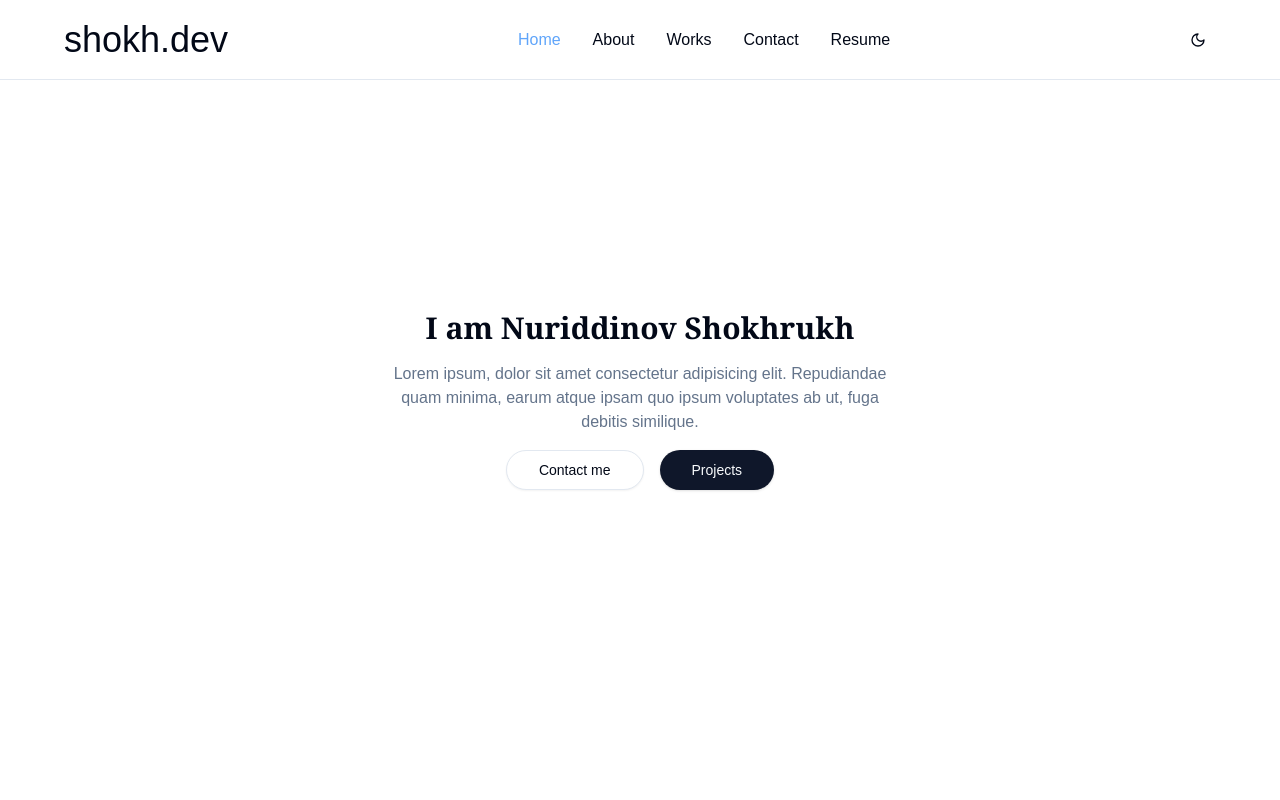
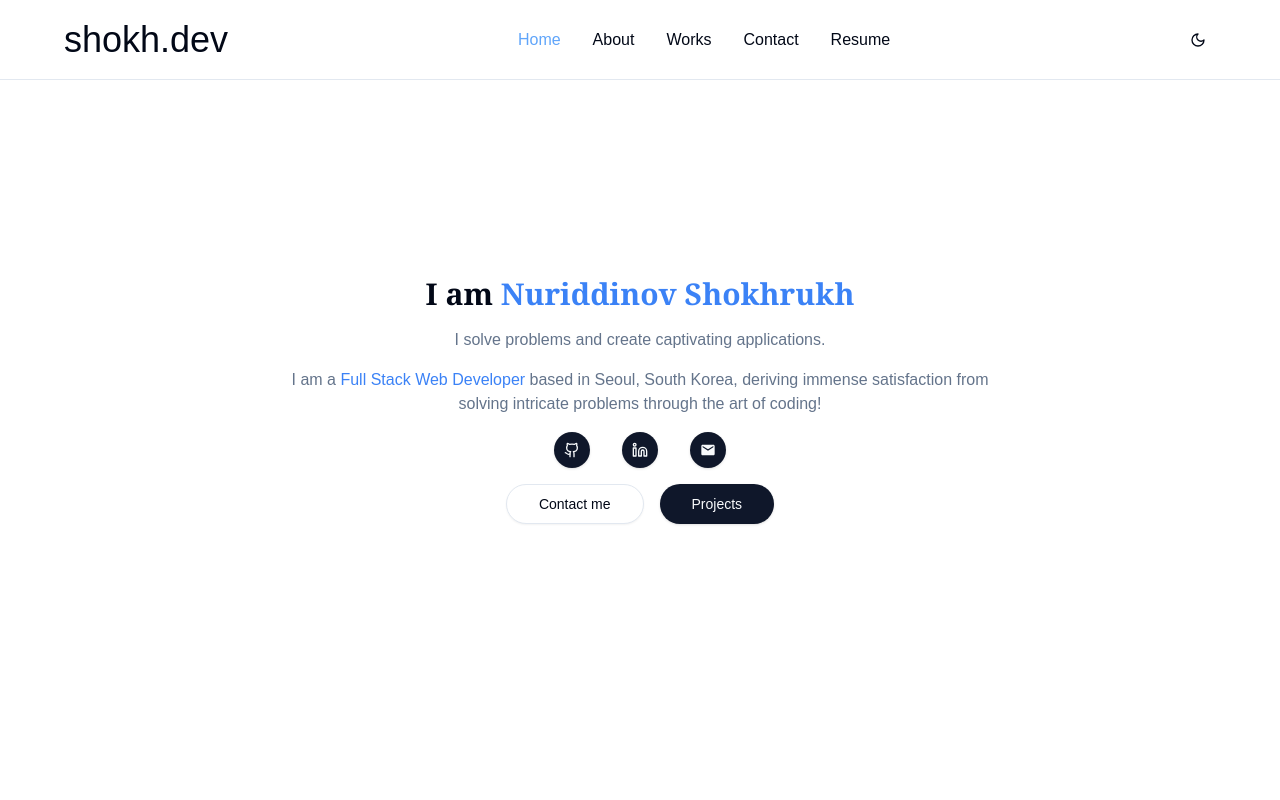
Before and after one commit to frontend-tester02/startup-project, a Next.js app: page / in a window 1280 px wide. Shown: the top 800 px of the page. Built offline with nearby package versions, Linux system fonts and the light colour scheme.

Commit message:
Update hero section adding personal links

```diff
--- a/app/(root)/(home)/_components/hero.tsx
+++ b/app/(root)/(home)/_components/hero.tsx
@@ -1,19 +1,42 @@
 import { Button } from '@/components/ui/button'
+import { Github, Linkedin } from 'lucide-react'
 import Link from 'next/link'
+import { MdEmail } from 'react-icons/md'
 
 function Hero() {
 	return (
 		<>
 			<div className='mx-auto flex justify-center min-h-screen max-w-6xl gap-8 text-center max-md:mt-32'>
-				<div className='w-[500px] flex flex-col space-y-4 self-center'>
+				<div className='w-[700px] flex flex-col space-y-4 self-center'>
 					<h1 className='font-serif text-3xl font-bold'>
-						I am Nuriddinov Shokhrukh
+						I am <span className='text-blue-500'>Nuriddinov Shokhrukh</span>
 					</h1>
 					<p className='text-muted-foreground'>
-						Lorem ipsum, dolor sit amet consectetur adipisicing elit.
-						Repudiandae quam minima, earum atque ipsam quo ipsum voluptates ab
-						ut, fuga debitis similique.
+						I solve problems and create captivating applications.
 					</p>
+					<p className='text-muted-foreground'>
+						I am a{' '}
+						<span className='text-blue-500'>Full Stack Web Developer</span>{' '}
+						based in Seoul, South Korea, deriving immense satisfaction from
+						solving intricate problems through the art of coding!
+					</p>
+					<div className='flex justify-center items-center gap-8'>
+						<Button type='button' size={'icon'} className='rounded-full'>
+							<Link href={'https://github.com/frontend-tester02'}>
+								<Github />
+							</Link>
+						</Button>
+						<Button type='button' size={'icon'} className='rounded-full'>
+							<Link href={'https://github.com/frontend-tester02'}>
+								<Linkedin />
+							</Link>
+						</Button>
+						<Button type='button' size={'icon'} className='rounded-full'>
+							<Link href={'https://github.com/frontend-tester02'}>
+								<MdEmail />
+							</Link>
+						</Button>
+					</div>
 					<div className='flex justify-center gap-4'>
 						<Link href={'/courses'}>
 							<Button variant={'outline'} size={'lg'} className='rounded-full'>
```
